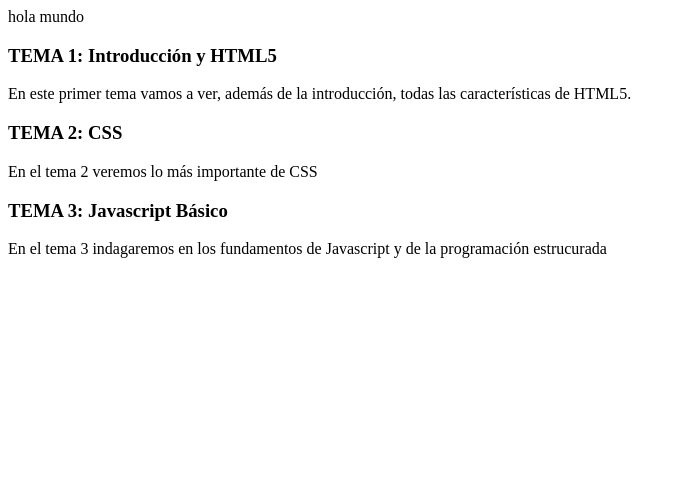
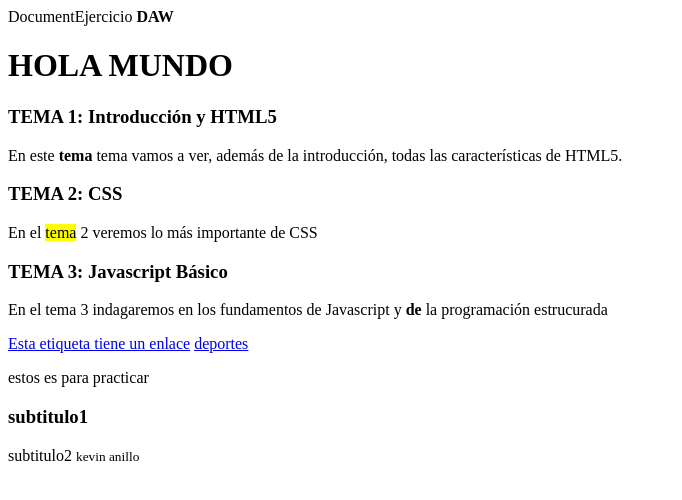
Before and after one commit to Kevinanillo23/ejercicios-html, a plain HTML site: page ejercicio1.html in a window 1280 px wide. Shown: the whole page, without its empty margins (0-682 px from the left). Drawn offline with Linux system fonts and the light colour scheme.

Commit message:
comentario

```diff
--- a/ejercicio1.html
+++ b/ejercicio1.html
@@ -1,19 +1,28 @@
 
 <html lang="es">
-  <head>
-    <meta charset="UTF-8" />
-    <title>Document</title>
+  </head><negrita>
+    <meta charset="UTF-8" /
+  <title>Document</title>Ejercicio </negrita><strong>DAW</strong>
   </head>
 
-  <body></body>
-  hola mundo
+  <body>
+
+  <h1>HOLA MUNDO</h1>
   <h3>TEMA 1: Introducción y HTML5</h3>
-  <p>En este primer tema vamos a ver, además de la introducción, todas las características de HTML5.</p>
+  <p>En este <strong>tema</strong> tema vamos a ver, además de la introducción, todas las características de HTML5.</p></div>
   <h3>TEMA 2: CSS</h3>
-  <p>En el tema 2 veremos lo más importante de CSS</p>
+  <p>En el <mark>tema</mark> 2 veremos lo más importante de CSS</p>
   <h3>TEMA 3: Javascript Básico </h3>
-  <p>En el tema 3 indagaremos en los fundamentos de Javascript y de la programación estrucurada</p>
+  </body>
+  <p>En el tema 3 indagaremos en los fundamentos de Javascript y <b>de</b> la programación estrucurada</p>
   <!DOCTYPE html>
+  <a href="http://www.google.es">Esta etiqueta tiene un enlace</a>
+  <a href="http://www.marca.es">deportes </a><p>estos es para practicar</p>
+     <h3>subtitulo1
+     </h3>subtitulo2
+     <small>kevin anillo </small>
+
+
 
 
 </html>
```
